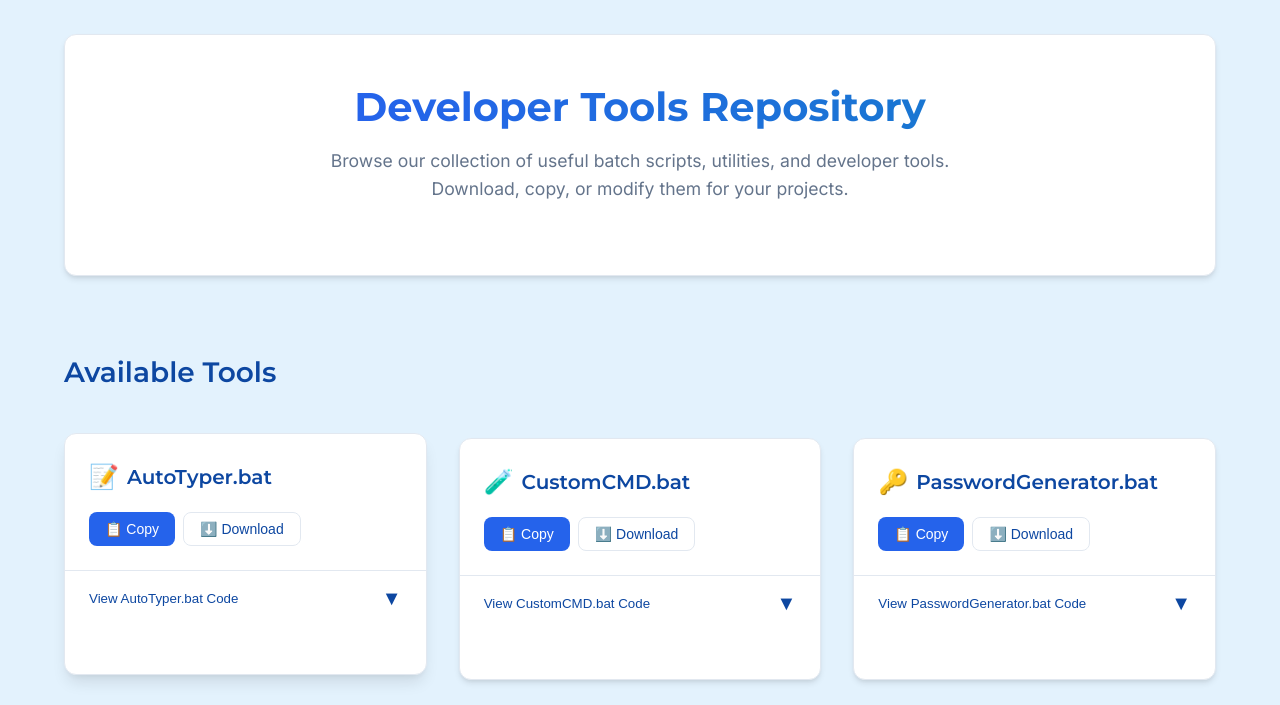
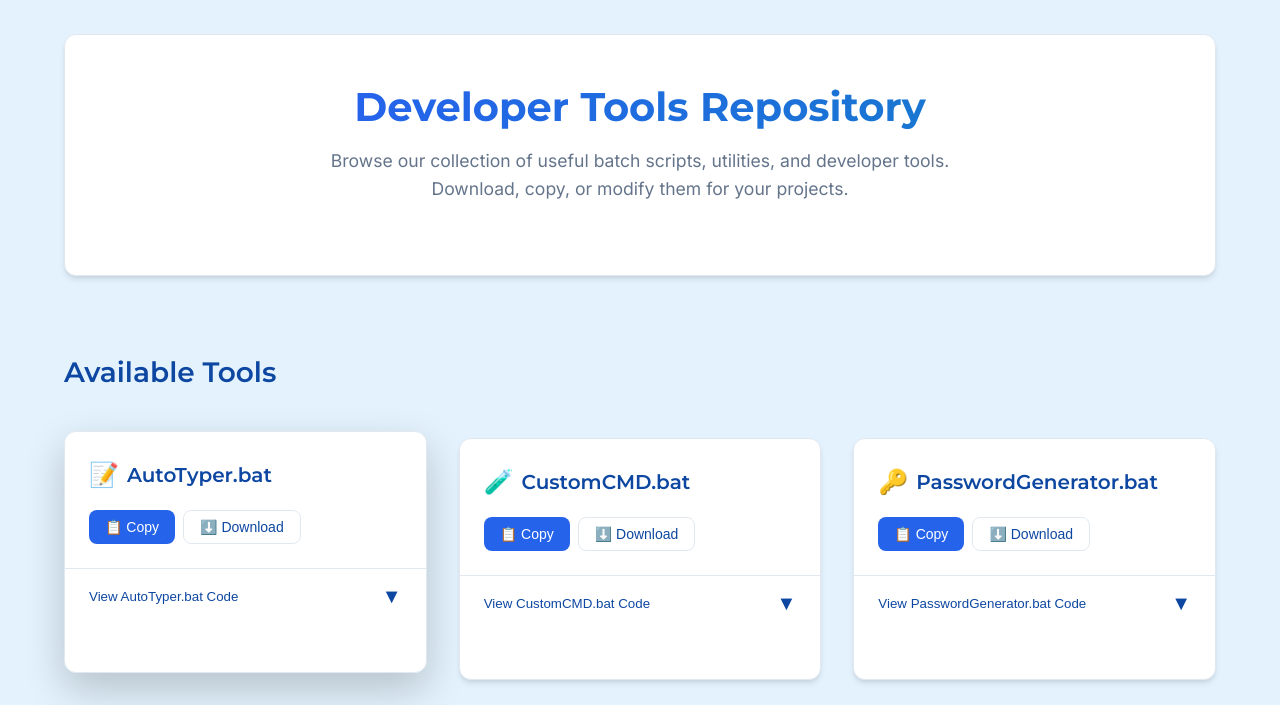
Before and after one commit to ryanwat13/CodeNest, a plain HTML site: page Index.html in a window 1280 px wide. In both pictures the pointer is over the element 245 px from the left and 654 px from the top of the page. Shown: the part 95-800 px from the top of the page. Drawn offline with Linux system fonts and the light colour scheme.

Commit message:
Update Index.html

```diff
--- a/Index.html
+++ b/Index.html
@@ -653,14 +653,14 @@ code {
   border-radius: var(--radius-lg);
   overflow: hidden;
   box-shadow: var(--shadow-md);
-      transition: transform var(--transition-normal), box-shadow var(--transition-normal);
   border: 1px solid var(--border-color);
   position: relative;
+  transition: transform 0.6s ease, box-shadow 0.6s ease; /* ⏳ slower lift */
 }
 
 .tool-card:hover {
-      transform: translateY(-5px);
-      box-shadow: var(--shadow-lg);
+  box-shadow: 0 16px 40px rgba(0, 0, 0, 0.2);
+  transform: translateY(-7px);
 }
 
     .card-header {
@@ -1003,6 +1003,8 @@ footer {
   animation-delay: 1s;
   opacity: 0;
 }
+
+
 
 
 
```
Lines whose indentation alone changed are shown as unchanged.
